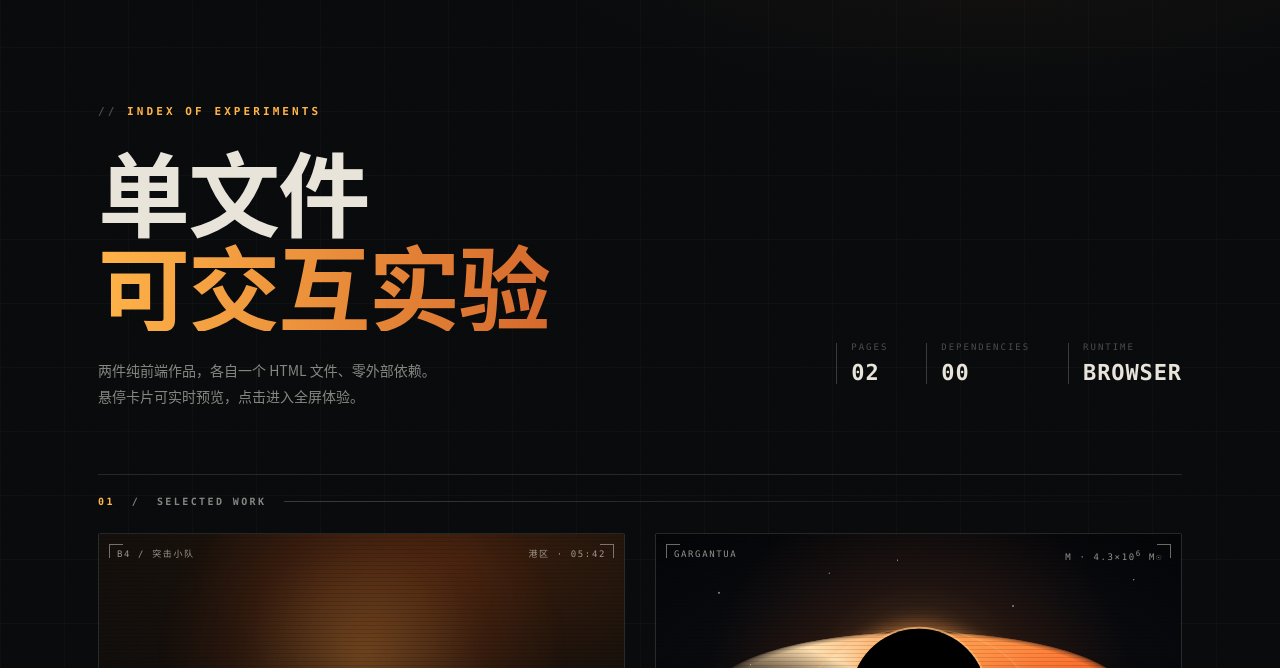
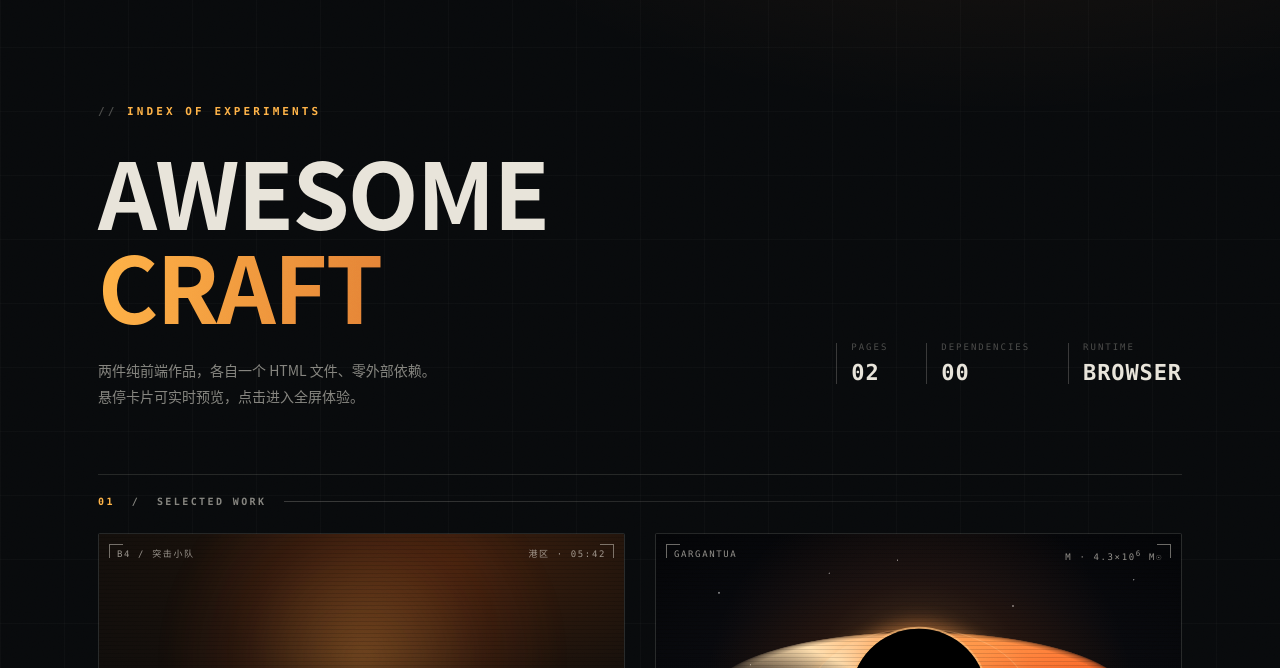
Before and after one commit to jetamie/awesome-craft, a plain HTML site: page index.html in a window 1280 px wide. Shown: the part 81-749 px from the top of the page. Drawn offline with Linux system fonts and the light colour scheme.

Commit message:
chore: rename hero title to Awesome Craft

```diff
--- a/index.html
+++ b/index.html
@@ -216,7 +216,7 @@ a{color:inherit}
   <section class="intro">
     <div>
       <p class="eyebrow">INDEX OF EXPERIMENTS</p>
-      <h1>单文件<span>可交互实验</span></h1>
+      <h1>AWESOME<span>CRAFT</span></h1>
       <p class="lede">两件纯前端作品，各自一个 HTML 文件、零外部依赖。<br>悬停卡片可实时预览，点击进入全屏体验。</p>
     </div>
     <dl class="intro__stats">
```
